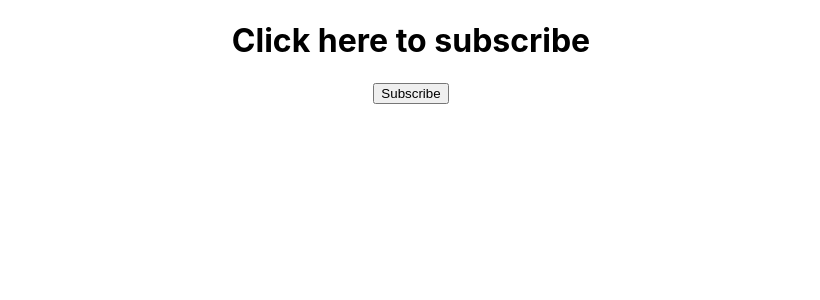
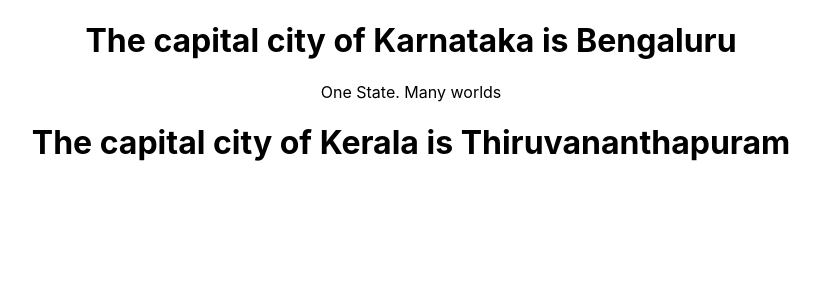
Before and after one commit to chinmaybhat1/react-js, a React (Create React App) app: page / in a window 1280 px wide. Shown: the top 300 px of the page, without its empty margins (229-1049 px from the left). Built offline with nearby package versions, Linux system fonts and the light colour scheme.

Commit message:
Destructuring functional and class components

```diff
--- a/src/App.js
+++ b/src/App.js
@@ -8,9 +8,9 @@ import Message from './Components/Message';
 function App() {
   return (
     <div className="App">
-      {/* <Functional capital='Bengaluru' state='Karnataka'>One State. Many worlds</Functional>
-      <ClassComponent capital='Thiruvananthapuram' state='Kerala'/> */}
-      <Message/>
+      <Functional capital='Bengaluru' state='Karnataka'>One State. Many worlds</Functional>
+      <ClassComponent capital='Thiruvananthapuram' state='Kerala'/>
+      {/* <Message/> */}
     </div>
   );
 }
--- a/src/Components/ClassComponent.js
+++ b/src/Components/ClassComponent.js
@@ -4,9 +4,10 @@ import React, { Component } from 'react';
 
 class ClassComponent extends Component {
   render() {
+    const {state} = this.props
     return (
       <div>
-        <h1>The capital city of {this.props.state} is {this.props.capital}</h1>
+        <h1>The capital city of {state} is {this.props.capital}</h1>
       </div>
     );
   }
--- a/src/Components/Functional.js
+++ b/src/Components/Functional.js
@@ -1,9 +1,9 @@
 import React from 'react'
-const Functional = (props) => {
+const Functional = ({state , capital, children}) => {
     return (
         <div>
-            <h1>The capital city of {props.state} is {props.capital}</h1>
-            {props.children}
+            <h1>The capital city of {state} is {capital}</h1>
+            {children}
         </div>
     )
 }
```
